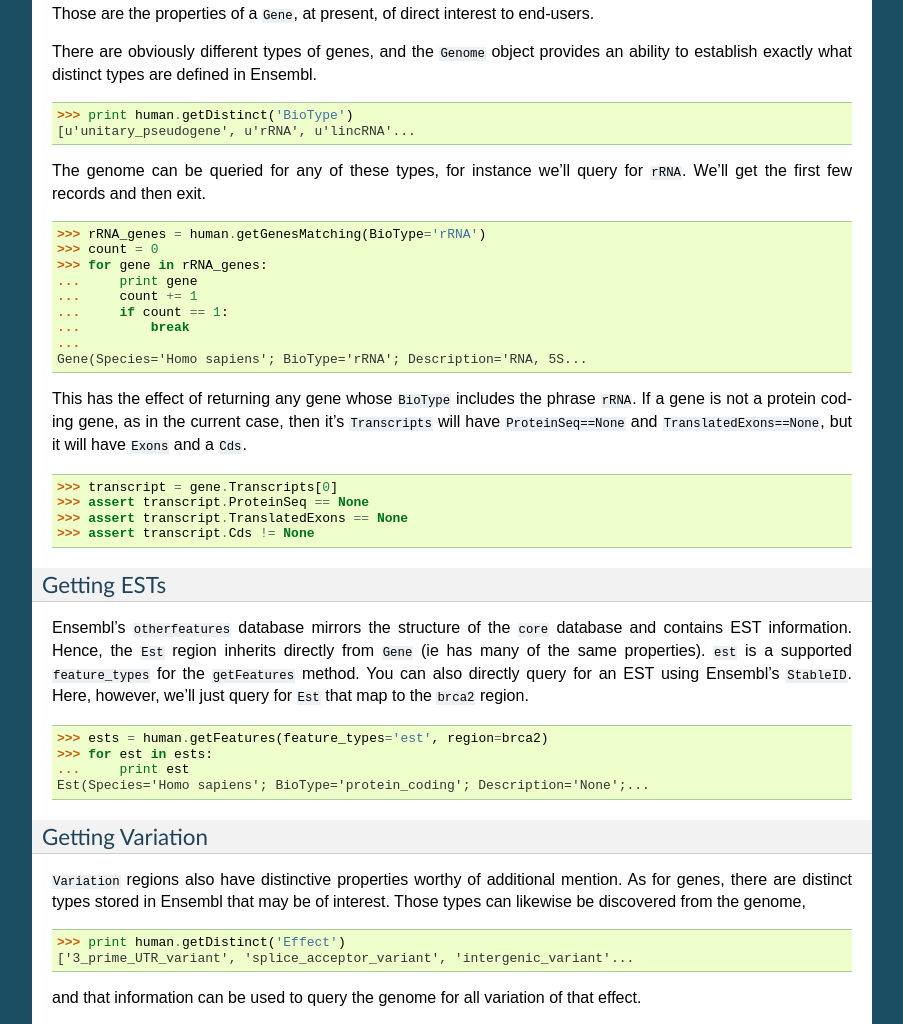
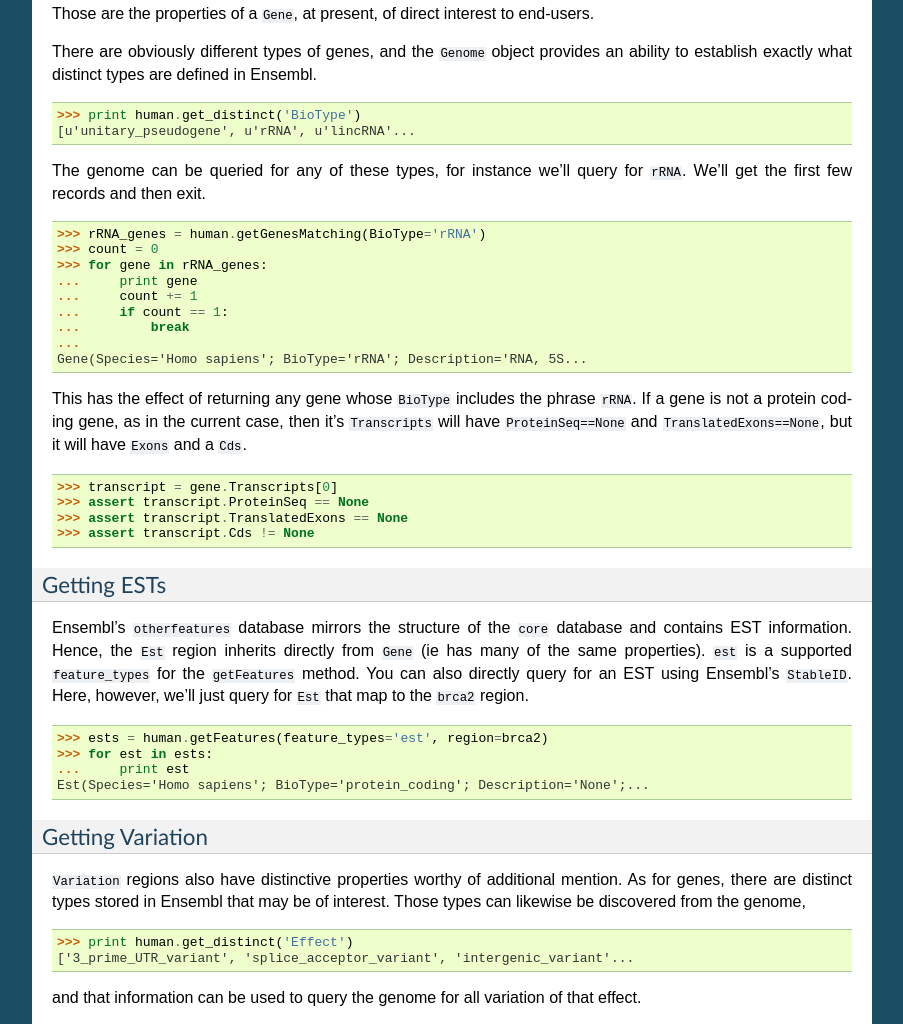
Before and after one commit to cogent3/ensembldb3, a Sphinx documentation site: the page built from doc/query_ensembl.rst, in a window 1280 px wide and 1400 px high, scrolled down 4213 px. Shown: the part 152-1176 px from the top of the window, without its empty margins (198-1101 px from the left). Built offline with Sphinx 7.4.7, drawn with Linux system fonts in a browser that asks for light colours; formulas are drawn with MathJax 3; some of the changed text lies outside the part shown.

Commit message:
getDistinct to get_distinct

```diff
--- a/doc/ensembl_snips.rst
+++ b/doc/ensembl_snips.rst
@@ -394,7 +394,7 @@ What gene relationships are available
     >>> from ensembldb import Compara
     >>> compara = Compara(['human', 'chimp', 'macaque'], release=76,
     ...                  account=account)
-    >>> print compara.getDistinct('relationship')
+    >>> print compara.get_distinct('relationship')
     [u'gene_split', u'alt_allele', u'ortholog_one2many', u'ortholog_one2one'...
 
 Get one-to-one orthologs
--- a/doc/query_ensembl.rst
+++ b/doc/query_ensembl.rst
@@ -211,7 +211,7 @@ There are obviously different types of genes, and the ``Genome`` object provides
 
 .. doctest::
 
-    >>> print human.getDistinct('BioType')
+    >>> print human.get_distinct('BioType')
     [u'unitary_pseudogene', u'rRNA', u'lincRNA'...
 
 The genome can be queried for any of these types, for instance we'll query for ``rRNA``. We'll get the first few records and then exit.
@@ -256,7 +256,7 @@ Getting Variation
 
 .. doctest::
 
-    >>> print human.getDistinct('Effect')
+    >>> print human.get_distinct('Effect')
     ['3_prime_UTR_variant', 'splice_acceptor_variant', 'intergenic_variant'...
 
 and that information can be used to query the genome for all variation of that effect.
@@ -377,11 +377,11 @@ The ``Compara`` object loads the corresponding ``Genome``'s and attaches them to
     >>> print brca2
     Gene(Species='Homo sapiens'; BioType='protein_coding'; Description='breast...
 
-We can now use this result to search compara for related genes. We note here that like ``Genome``, ``Compara`` has the ``getDistinct`` method to assist in identifying appropriate search criteria. What are the distinct types of gene relationships recorded in Ensembl, for instance?
+We can now use this result to search compara for related genes. We note here that like ``Genome``, ``Compara`` has the ``get_distinct`` method to assist in identifying appropriate search criteria. What are the distinct types of gene relationships recorded in Ensembl, for instance?
 
 .. doctest::
 
-    >>> relationships = compara.getDistinct('relationship')
+    >>> relationships = compara.get_distinct('relationship')
     >>> print relationships
     [u'gene_split', u'alt_allele', u'ortholog_one2many', u'ortholog_one2one'...
 
```
Also changed, not shown: 5 other files.
